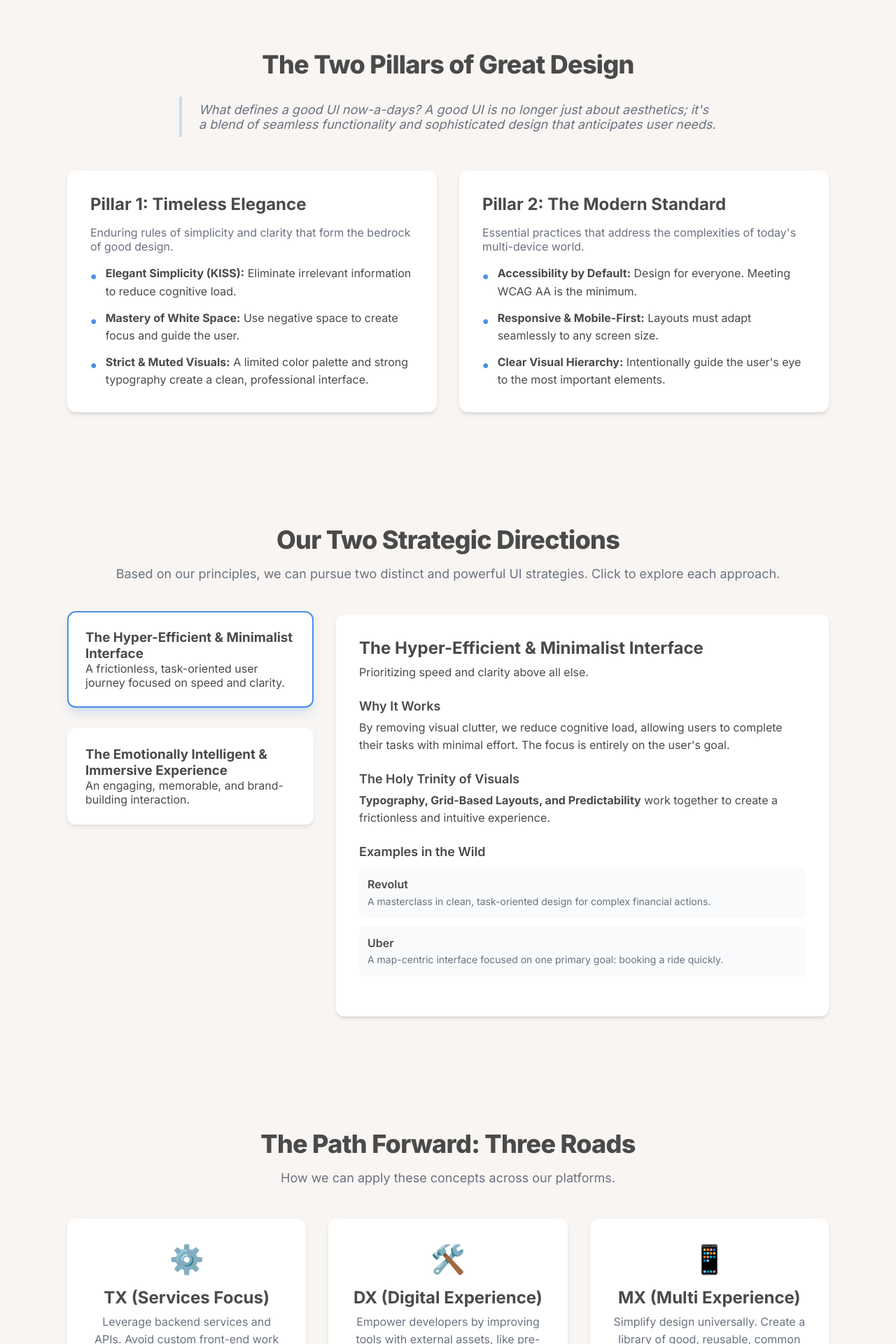
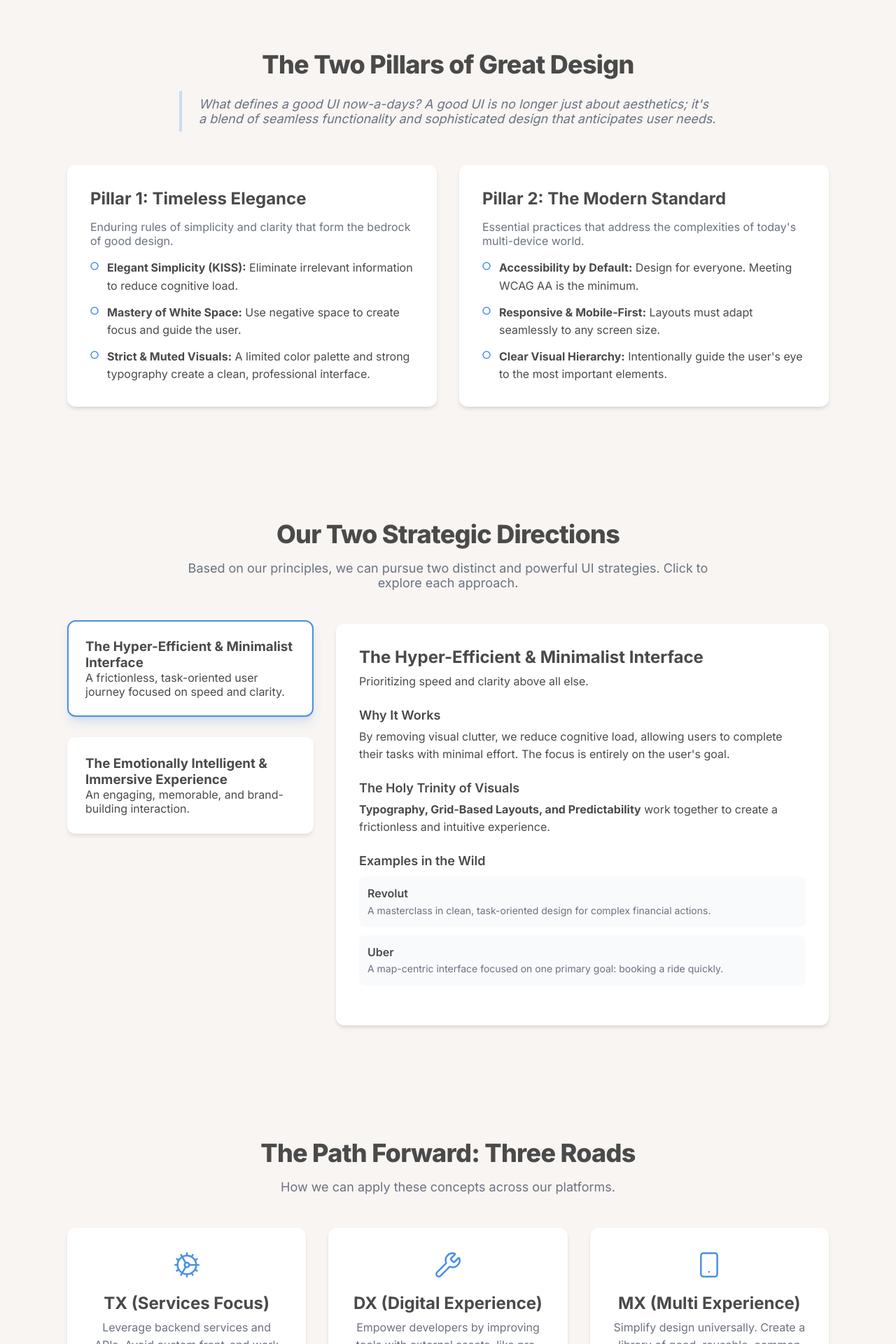
Before and after one commit to juanpatriciodoyle/the-presentation, a React (Create React App) app: page / in a window 1280 px wide. Shown: the part 400-2320 px from the top of the page at 70% size. Built offline with nearby package versions, Linux system fonts and the light colour scheme.

Commit message:
update with proper icons

```diff
--- a/src/components/sections/ActionableStepsSection.tsx
+++ b/src/components/sections/ActionableStepsSection.tsx
@@ -3,23 +3,7 @@ import styled from 'styled-components';
 import Section from '../common/Section';
 import { Card } from '../common/Card';
 import Tag from '../common/Tag';
-
-const SectionHeader = styled.div`
-  text-align: center;
-  margin-bottom: 3rem;
-`;
-
-const SectionTitle = styled.h2`
-  font-size: 2.25rem;
-  font-weight: 800;
-  letter-spacing: -0.02em;
-`;
-
-const SectionDescription = styled.p`
-  margin-top: 1rem;
-  font-size: 1.125rem;
-  color: #6b7280;
-`;
+import { HeaderContainer, Title, Description } from '../common/Header';
 
 const StepsContainer = styled(Card)`
     max-width: 48rem;
@@ -68,10 +52,10 @@ const TagContainer = styled.div`
 const ActionableStepsSection: React.FC = () => {
     return (
         <Section id="actions">
-            <SectionHeader>
-                <SectionTitle>Actionable Next Steps</SectionTitle>
-                <SectionDescription>How we can begin to lead this initiative.</SectionDescription>
-            </SectionHeader>
+            <HeaderContainer>
+                <Title>Actionable Next Steps</Title>
+                <Description>How we can begin to lead this initiative.</Description>
+            </HeaderContainer>
             <StepsContainer>
                 <StepsList>
                     <StepItem>
--- a/src/components/sections/FoundationsSection.tsx
+++ b/src/components/sections/FoundationsSection.tsx
@@ -1,28 +1,13 @@
 import React from 'react';
 import styled from 'styled-components';
+import { Circle } from 'lucide-react';
 import Section from '../common/Section';
 import { Card } from '../common/Card';
+import { HeaderContainer, Title, Description } from '../common/Header';
 
-const SectionHeader = styled.div`
-  text-align: center;
-  margin-bottom: 3rem;
-`;
-
-const SectionTitle = styled.h2`
-  font-size: 2.25rem;
-  font-weight: 800;
-  letter-spacing: -0.02em;
-`;
-
-const Quote = styled.p`
-  margin-top: 1.5rem;
-  max-width: 48rem;
-  margin-left: auto;
-  margin-right: auto;
-  font-size: 1.125rem;
+const Quote = styled(Description)`
     font-style: italic;
-  color: #6b7280;
-  border-left: 4px solid ${(props) => props.theme.colors.accent}40; /* 40 adds transparency */
+    border-left: 4px solid ${(props) => props.theme.colors.accent}40;
     padding: 0.5rem 0 0.5rem 1.5rem;
     text-align: left;
 `;
@@ -63,7 +48,8 @@ const PillarListItem = styled.li`
     gap: 0.75rem;
     line-height: 1.6;
 
-  span:first-child {
+    svg {
+        flex-shrink: 0;
         color: ${(props) => props.theme.colors.accent};
         margin-top: 0.25rem;
     }
@@ -72,27 +58,27 @@ const PillarListItem = styled.li`
 const FoundationsSection: React.FC = () => {
     return (
         <Section id="foundations">
-            <SectionHeader>
-                <SectionTitle>The Two Pillars of Great Design</SectionTitle>
+            <HeaderContainer>
+                <Title>The Two Pillars of Great Design</Title>
                 <Quote>
                     What defines a good UI now-a-days? A good UI is no longer just about aesthetics; it's a blend of seamless functionality and sophisticated design that anticipates user needs.
                 </Quote>
-            </SectionHeader>
+            </HeaderContainer>
             <Grid>
                 <Card>
                     <PillarTitle>Pillar 1: Timeless Elegance</PillarTitle>
                     <PillarDescription>Enduring rules of simplicity and clarity that form the bedrock of good design.</PillarDescription>
                     <PillarList>
                         <PillarListItem>
-                            <span>●</span>
+                            <Circle size={12} strokeWidth={3} />
                             <span><strong>Elegant Simplicity (KISS):</strong> Eliminate irrelevant information to reduce cognitive load.</span>
                         </PillarListItem>
                         <PillarListItem>
-                            <span>●</span>
+                            <Circle size={12} strokeWidth={3} />
                             <span><strong>Mastery of White Space:</strong> Use negative space to create focus and guide the user.</span>
                         </PillarListItem>
                         <PillarListItem>
-                            <span>●</span>
+                            <Circle size={12} strokeWidth={3} />
                             <span><strong>Strict & Muted Visuals:</strong> A limited color palette and strong typography create a clean, professional interface.</span>
                         </PillarListItem>
                     </PillarList>
@@ -102,15 +88,15 @@ const FoundationsSection: React.FC = () => {
                     <PillarDescription>Essential practices that address the complexities of today's multi-device world.</PillarDescription>
                     <PillarList>
                         <PillarListItem>
-                            <span>●</span>
+                            <Circle size={12} strokeWidth={3} />
                             <span><strong>Accessibility by Default:</strong> Design for everyone. Meeting WCAG AA is the minimum.</span>
                         </PillarListItem>
                         <PillarListItem>
-                            <span>●</span>
+                            <Circle size={12} strokeWidth={3} />
                             <span><strong>Responsive & Mobile-First:</strong> Layouts must adapt seamlessly to any screen size.</span>
                         </PillarListItem>
                         <PillarListItem>
-                            <span>●</span>
+                            <Circle size={12} strokeWidth={3} />
                             <span><strong>Clear Visual Hierarchy:</strong> Intentionally guide the user's eye to the most important elements.</span>
                         </PillarListItem>
                     </PillarList>
--- a/src/components/sections/ImplementationSection.tsx
+++ b/src/components/sections/ImplementationSection.tsx
@@ -1,24 +1,9 @@
 import React from 'react';
 import styled from 'styled-components';
+import { Cog, Wrench, Smartphone } from 'lucide-react';
 import Section from '../common/Section';
 import { Card } from '../common/Card';
-
-const SectionHeader = styled.div`
-  text-align: center;
-  margin-bottom: 3rem;
-`;
-
-const SectionTitle = styled.h2`
-  font-size: 2.25rem;
-  font-weight: 800;
-  letter-spacing: -0.02em;
-`;
-
-const SectionDescription = styled.p`
-  margin-top: 1rem;
-  font-size: 1.125rem;
-  color: #6b7280;
-`;
+import { HeaderContainer, Title, Description } from '../common/Header';
 
 const Grid = styled.div`
     display: grid;
@@ -34,9 +19,9 @@ const PathCard = styled(Card)`
     text-align: center;
 `;
 
-const Icon = styled.div`
-  font-size: 2.5rem;
+const IconWrapper = styled.div`
     margin-bottom: 1rem;
+    color: ${(props) => props.theme.colors.accent};
 `;
 
 const PathTitle = styled.h3`
@@ -53,23 +38,23 @@ const PathDescription = styled.p`
 const ImplementationSection: React.FC = () => {
     return (
         <Section id="implementation">
-            <SectionHeader>
-                <SectionTitle>The Path Forward: Three Roads</SectionTitle>
-                <SectionDescription>How we can apply these concepts across our platforms.</SectionDescription>
-            </SectionHeader>
+            <HeaderContainer>
+                <Title>The Path Forward: Three Roads</Title>
+                <Description>How we can apply these concepts across our platforms.</Description>
+            </HeaderContainer>
             <Grid>
                 <PathCard>
-                    <Icon>⚙️</Icon>
+                    <IconWrapper><Cog size={40} strokeWidth={1.5} /></IconWrapper>
                     <PathTitle>TX (Services Focus)</PathTitle>
                     <PathDescription>Leverage backend services and APIs. Avoid custom front-end work in TX, focusing on configuration and service integration (e.g., DAM).</PathDescription>
                 </PathCard>
                 <PathCard>
-                    <Icon>🛠️</Icon>
+                    <IconWrapper><Wrench size={40} strokeWidth={1.5} /></IconWrapper>
                     <PathTitle>DX (Digital Experience)</PathTitle>
                     <PathDescription>Empower developers by improving tools with external assets, like pre-built React components.</PathDescription>
                 </PathCard>
                 <PathCard>
-                    <Icon>📱</Icon>
+                    <IconWrapper><Smartphone size={40} strokeWidth={1.5} /></IconWrapper>
                     <PathTitle>MX (Multi Experience)</PathTitle>
                     <PathDescription>Simplify design universally. Create a library of good, reusable, common flows for our apps (e.g., Profile, Onboarding).</PathDescription>
                 </PathCard>
--- a/src/components/sections/StrategiesSection.tsx
+++ b/src/components/sections/StrategiesSection.tsx
@@ -3,23 +3,7 @@ import styled from 'styled-components';
 import Section from '../common/Section';
 import { Card } from '../common/Card';
 import { strategyData, Strategy } from '../../data/strategyData';
-
-const SectionHeader = styled.div`
-  text-align: center;
-  margin-bottom: 3rem;
-`;
-
-const SectionTitle = styled.h2`
-  font-size: 2.25rem;
-  font-weight: 800;
-  letter-spacing: -0.02em;
-`;
-
-const SectionDescription = styled.p`
-  margin-top: 1rem;
-  font-size: 1.125rem;
-  color: #6b7280;
-`;
+import { HeaderContainer, Title, Description } from '../common/Header';
 
 const StrategyGrid = styled.div`
     display: grid;
@@ -99,20 +83,20 @@ const StrategiesSection: React.FC = () => {
     const [isContentVisible, setIsContentVisible] = useState(true);
 
     const handleSelectStrategy = (key: 'minimalist' | 'immersive') => {
-        setIsContentVisible(false); // Fade out
+        setIsContentVisible(false);
         setTimeout(() => {
             setActiveStrategy(key);
             setContent(strategyData[key]);
-            setIsContentVisible(true); // Fade in
-        }, 400); // Match transition duration
+            setIsContentVisible(true);
+        }, 400);
     };
 
     return (
         <Section id="strategies">
-            <SectionHeader>
-                <SectionTitle>Our Two Strategic Directions</SectionTitle>
-                <SectionDescription>Based on our principles, we can pursue two distinct and powerful UI strategies. Click to explore each approach.</SectionDescription>
-            </SectionHeader>
+            <HeaderContainer>
+                <Title>Our Two Strategic Directions</Title>
+                <Description>Based on our principles, we can pursue two distinct and powerful UI strategies. Click to explore each approach.</Description>
+            </HeaderContainer>
             <StrategyGrid>
                 <SelectorContainer>
                     <StrategySelectorCard
```
Lines whose indentation alone changed are shown as unchanged.
